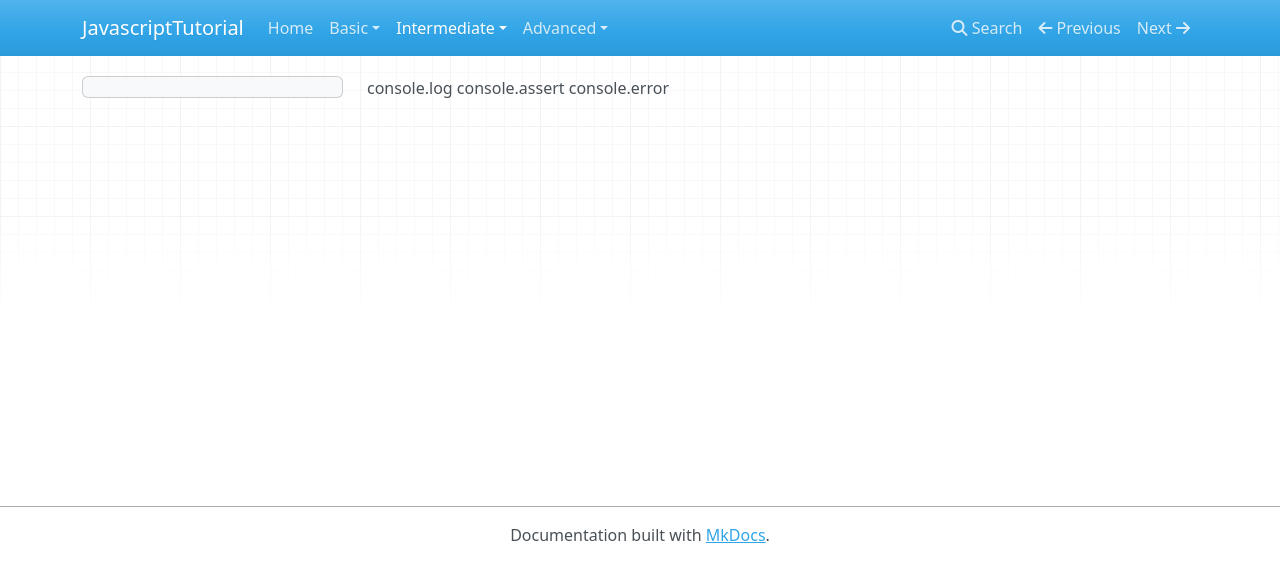
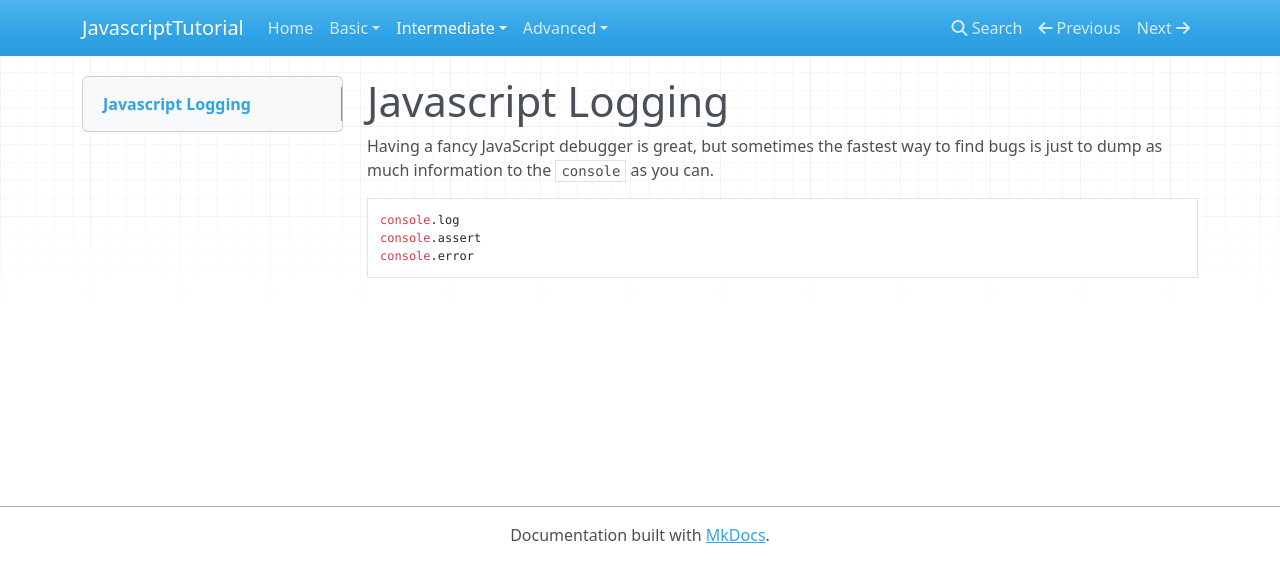
Before and after one commit to thailee/javascript, an MkDocs documentation site: the page built from docs/logging.md, in a window 1280 px wide. Shown: the top 582 px of the page. Built offline with MkDocs 1.6.1, drawn with Linux system fonts in a browser that asks for light colours; nearby versions of some CDN libraries; old or Windows-style settings are respelled for this version of MkDocs.

Commit message:
add footnote

````diff
--- a/docs/logging.md
+++ b/docs/logging.md
@@ -1,3 +1,10 @@
+# Javascript Logging
+
+Having a fancy JavaScript debugger is great, but sometimes the fastest way to find bugs is just to dump as much
+information to the `console` as you can.
+
+```javascript
 console.log
 console.assert
 console.error
+```
--- a/mkdocs.yml
+++ b/mkdocs.yml
@@ -18,3 +18,5 @@
   - "Package Manager": "package_manager.md"
   - "Build Tool": "build_tool.md"
   - "Make Module": "make_module.md"
+markdown_extensions:
+    - footnotes
````
Also changed, not shown: site/201/index.html, site/data_object/index.html, site/data_time/index.html, site/index.html, site/logging/index.html, site/mkdocs/search_index.json.
